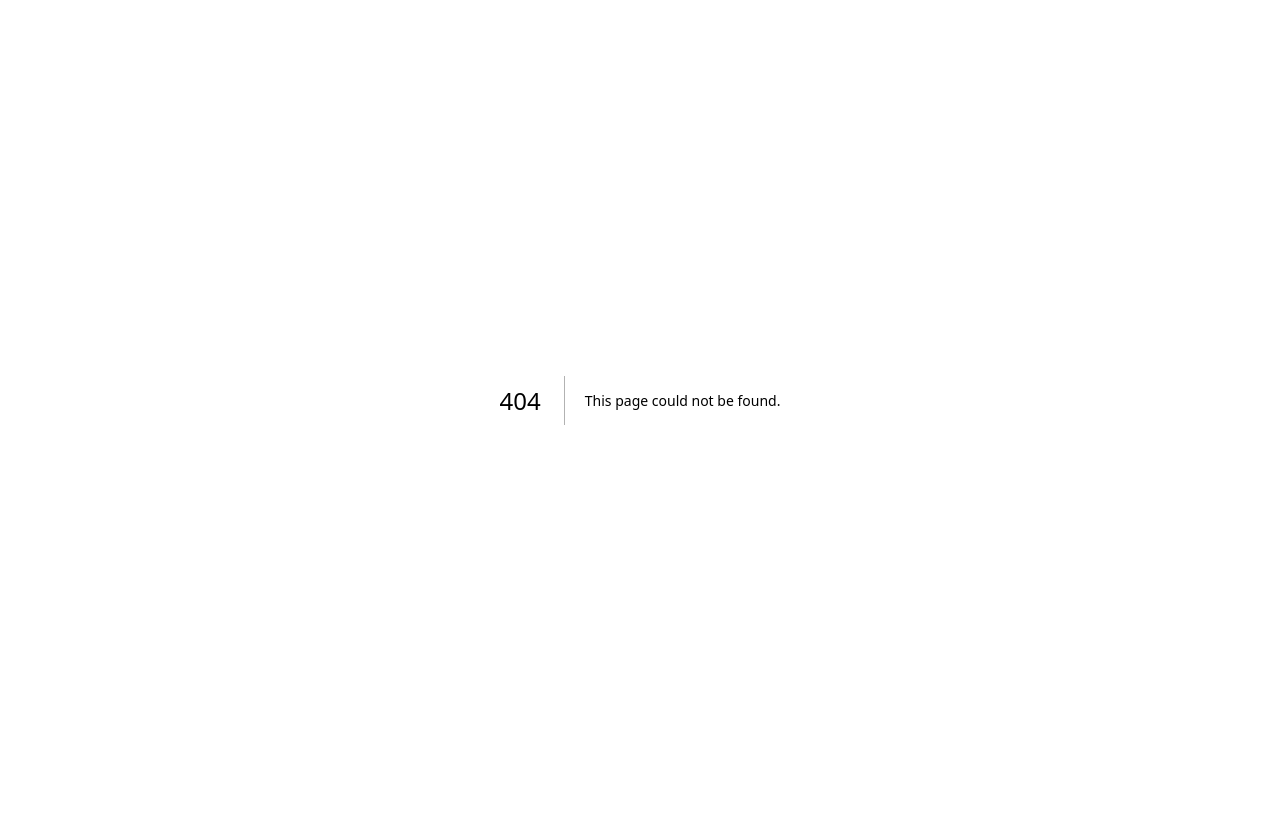
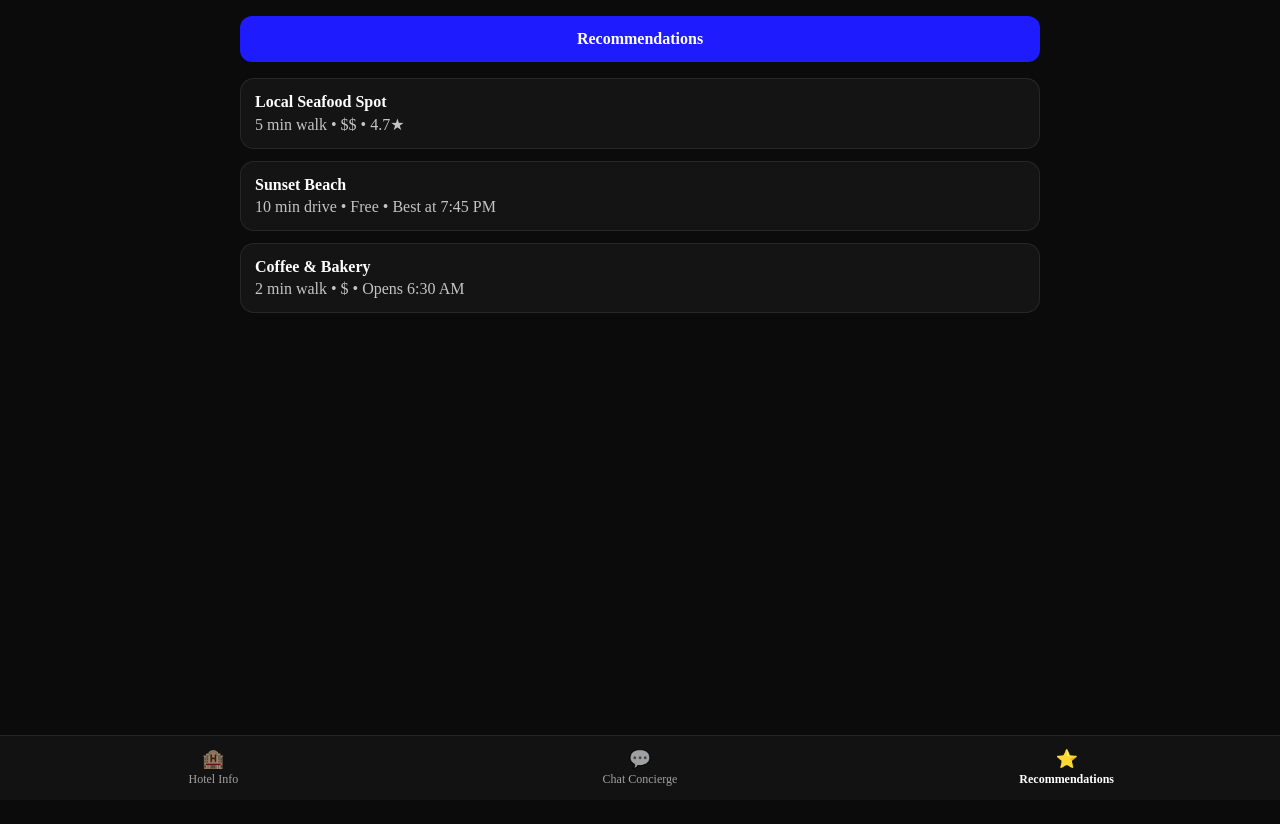
Before and after one commit to endizumbuli/hilton-chatbot, a Next.js app: page /recs in a window 1280 px wide. Before the commit this address had no page. Shown: the top 824 px of the page. Before the commit the page ends 800 px from the top, so only its background shows below. Built offline with nearby package versions, Linux system fonts and the light colour scheme.

Commit message:
added recommendations and hotel info tabs

```diff
--- a/app/layout.tsx
+++ b/app/layout.tsx
@@ -1,16 +1,22 @@
+import BottomTabs from "./ui/BottomTabs";
+
 export const metadata = {
-  title: 'Next.js',
-  description: 'Generated by Next.js',
-}
+  title: "Envoyya",
+  description: "Hotel concierge + recommendations",
+};
 
 export default function RootLayout({
   children,
 }: {
-  children: React.ReactNode
+  children: React.ReactNode;
 }) {
   return (
     <html lang="en">
-      <body>{children}</body>
+      <body style={{ background: "#0b0b0b", color: "white", margin: 0 }}>
+        {/* Give room for the fixed bottom tabs */}
+        <div style={{ minHeight: "100vh", paddingBottom: 72 }}>{children}</div>
+        <BottomTabs />
+      </body>
     </html>
-  )
+  );
 }
--- /dev/null
+++ b/app/recs/page.tsx
@@ -0,0 +1,49 @@
+export default function RecsPage() {
+  return (
+    <main style={{ maxWidth: 800, margin: "0 auto", padding: "16px" }}>
+      <div
+        style={{
+          position: "sticky",
+          top: 0,
+          zIndex: 10,
+          background: "#1f1bff",
+          color: "white",
+          padding: "14px 16px",
+          borderRadius: 12,
+          marginBottom: 16,
+          textAlign: "center",
+          fontWeight: 700,
+        }}
+      >
+        Recommendations
+      </div>
+
+      {/* simple placeholder list */}
+      <div
+        style={{
+          display: "grid",
+          gap: 12,
+        }}
+      >
+        {[
+          { title: "Local Seafood Spot", detail: "5 min walk • $$ • 4.7★" },
+          { title: "Sunset Beach", detail: "10 min drive • Free • Best at 7:45 PM" },
+          { title: "Coffee & Bakery", detail: "2 min walk • $ • Opens 6:30 AM" },
+        ].map((item) => (
+          <div
+            key={item.title}
+            style={{
+              background: "rgba(255,255,255,0.04)",
+              border: "1px solid rgba(255,255,255,0.08)",
+              borderRadius: 14,
+              padding: 14,
+            }}
+          >
+            <div style={{ fontWeight: 700 }}>{item.title}</div>
+            <div style={{ color: "rgba(255,255,255,0.75)", marginTop: 4 }}>{item.detail}</div>
+          </div>
+        ))}
+      </div>
+    </main>
+  );
+}
--- /dev/null
+++ b/app/ui/BottomTabs.tsx
@@ -0,0 +1,65 @@
+"use client";
+
+import Link from "next/link";
+import { usePathname } from "next/navigation";
+
+type Tab = { href: string; label: string; icon: string };
+
+const TABS: Tab[] = [
+  { href: "/hotel", label: "Hotel Info", icon: "🏨" },
+  { href: "/", label: "Chat Concierge", icon: "💬" }, // your chat is on "/"
+  { href: "/recs", label: "Recommendations", icon: "⭐" },
+];
+
+export default function BottomTabs() {
+  const pathname = usePathname();
+
+  // helper: decide if a tab is “active”
+  const isActive = (href: string) => {
+    if (href === "/") return pathname === "/";
+    return pathname.startsWith(href);
+  };
+
+  return (
+    <nav
+      style={{
+        position: "fixed",
+        left: 0,
+        right: 0,
+        bottom: 0,
+        height: 64,
+        display: "grid",
+        gridTemplateColumns: "1fr 1fr 1fr",
+        alignItems: "center",
+        background: "rgba(20,20,20,0.92)",
+        borderTop: "1px solid rgba(255,255,255,0.08)",
+        backdropFilter: "blur(10px)",
+        zIndex: 50,
+      }}
+    >
+      {TABS.map((tab) => {
+        const active = isActive(tab.href);
+        return (
+          <Link
+            key={tab.href}
+            href={tab.href}
+            style={{
+              textDecoration: "none",
+              display: "flex",
+              flexDirection: "column",
+              alignItems: "center",
+              justifyContent: "center",
+              gap: 4,
+              color: active ? "white" : "rgba(255,255,255,0.6)",
+              fontSize: 12,
+              fontWeight: active ? 700 : 500,
+            }}
+          >
+            <span style={{ fontSize: 18, lineHeight: 1 }}>{tab.icon}</span>
+            <span>{tab.label}</span>
+          </Link>
+        );
+      })}
+    </nav>
+  );
+}
```
Also changed, not shown: app/hotel/page.tsx (added, +74 -0 lines), app/page.tsx (+16 -0 lines).
